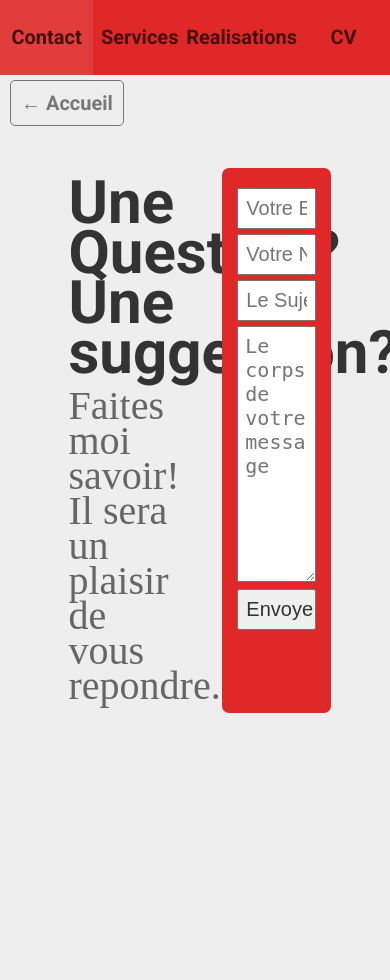
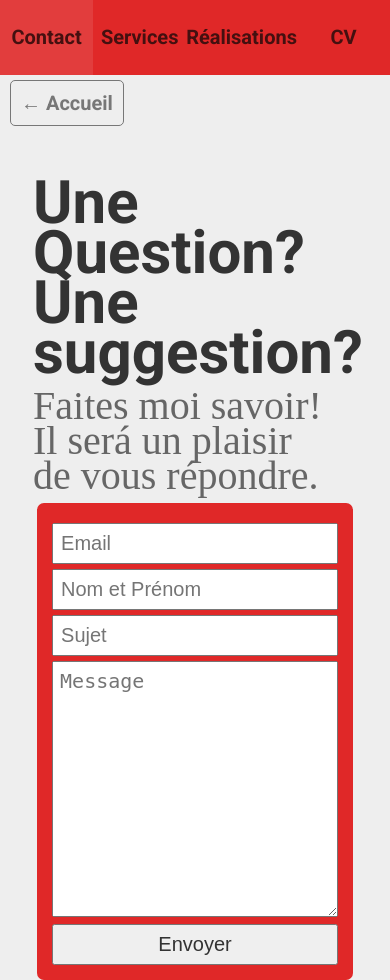
Before and after one commit to bdetry/Free-Portfolio-with-Administrator, a PHP site: page /?c=contact in a window 390 px wide. Before the commit the page ends 713 px from the top, so only its background shows below. Run offline with PHP 8.4, Linux system fonts and the light colour scheme.

Commit message:
add responsive

```diff
--- a/style/contact.css
+++ b/style/contact.css
@@ -127,3 +127,26 @@ main div:nth-child(2) form input , textarea
    font-size: 2rem;
    color: #333;
 }
+
+
+@media all and (max-width:800px)
+{
+   main
+   {
+      width: 90%;
+      display: flex;
+      flex-direction: column;
+      justify-content: flex-start;
+      align-items: center;
+   }
+
+   main div:nth-child(1)
+   {
+      width: 98%;
+   }
+
+   main div:nth-child(2)
+   {
+      width: 90%;
+   }
+}
--- a/views/contactForm.php
+++ b/views/contactForm.php
@@ -1,12 +1,12 @@
 <main>
-    <div><h3>Une Question?</h3><h3 style="padding-bottom: 10px;">Une suggestion?</h3>Faites moi savoir! Il sera un plaisir de vous repondre.</div>
+    <div><h3>Une Question?</h3><h3 style="padding-bottom: 10px;">Une suggestion?</h3>Faites moi savoir! Il ser&aacute; un plaisir de vous r&eacute;pondre.</div>
     <div>
         <form method="post" action="?c=contact">
             <input type="hidden" name="execute" value="emailMeAction">
-            <input type="text" name="userMail" placeholder="Votre E-mail">
-            <input type="text" name="userName" placeholder="Votre Nom et Prenom">
-            <input type="text" name="userSubj" placeholder="Le Sujet de votre message">
-            <textarea name="userBody" rows="10" placeholder="Le corps de votre message"></textarea>
+            <input type="text" name="userMail" placeholder="Email">
+            <input type="text" name="userName" placeholder="Nom et Pr&eacute;nom">
+            <input type="text" name="userSubj" placeholder="Sujet">
+            <textarea name="userBody" rows="10" placeholder="Message"></textarea>
             <input type="submit" value="Envoyer">
         </form>
     </div>
--- a/views/mainMenu.php
+++ b/views/mainMenu.php
@@ -2,6 +2,6 @@
 <nav>
     <a href="./?c=contact">Contact</a>
     <a href="./?c=service">Services</a>
-    <a href="./?c=realisation">Realisations</a>
+    <a href="./?c=realisation">R&eacute;alisations</a>
     <a href="./?c=cv">CV</a>
 </nav>
```
Also changed, not shown: style/realisation.css (+23 -0 lines), style/service.css (+19 -0 lines).
